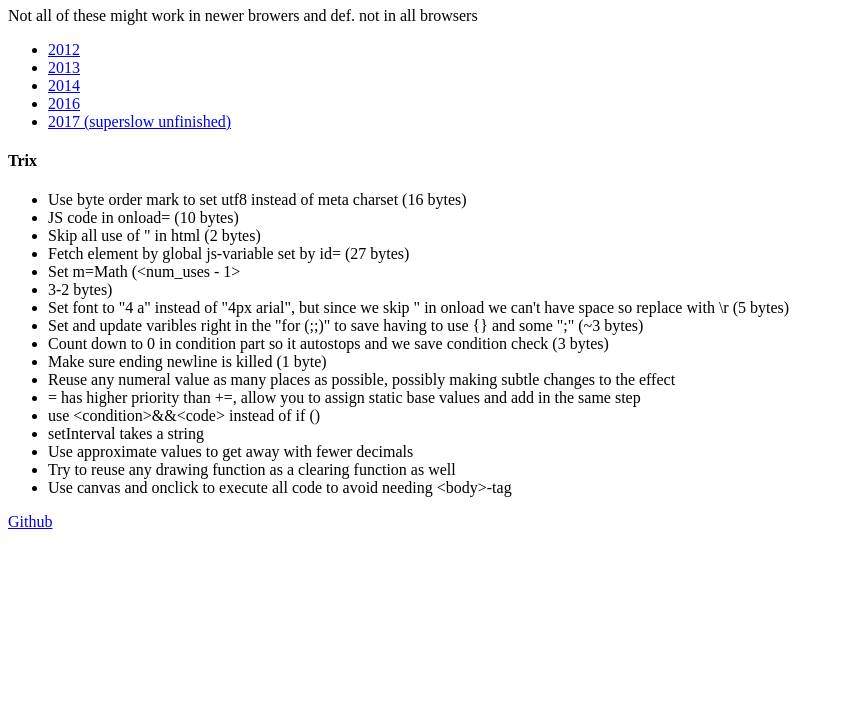
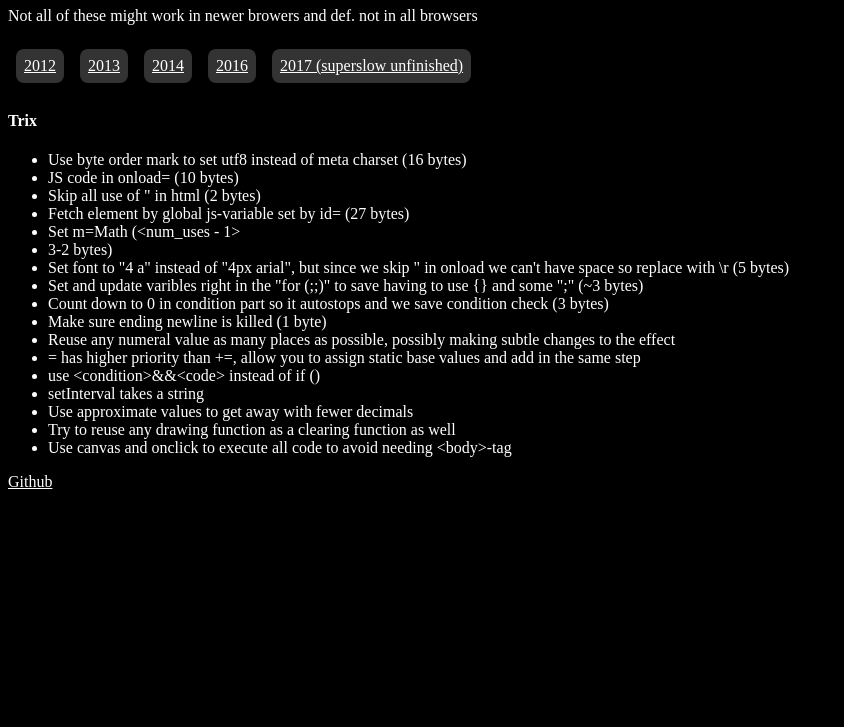
Before and after one commit to simeng/smallhtml, a plain HTML site: page index.html in a window 1280 px wide. Shown: the part 73-800 px from the top of the page, without its empty margins (0-844 px from the left). Drawn offline with Linux system fonts and the light colour scheme.

Commit message:
Add viewport

```diff
--- a/index.html
+++ b/index.html
@@ -1,25 +1,46 @@
 <!doctype html>
+<head>
+    <meta name="viewport" content="width=device-width, initial-scale=1">
+    <style>
+        nav {
+            display: flex;
+            flex-wrap: wrap;
+        }
+        nav div {
+            padding: .5em;
+            margin: .5em;
+            background: #333;
+            border-radius: .5em;
+        }
+        body {
+            background: black;
+        }
+        * {
+            color: white;
+        }
+    </style>
+</head>
 <body>
     <main>
         <h1>Entries</h1>
         <p>Not all of these might work in newer browers and def. not in all browsers</p>
-        <ul>
-            <li>
+        <nav>
+            <div>
                 <a href="2012/sunflower.html">2012</a>
-            </li>
-            <li>
+            </div>
+            <div>
                 <a href="2013/html2013_minified.min.new.html">2013</a>
-            </li>
-            <li>
+            </div>
+            <div>
                 <a href="2014/starfield.html">2014</a>
-            </li>
-            <li>
+            </div>
+            <div>
                 <a href="2016/vevteori.html">2016</a>
-            </li>
-            <li>
+            </div>
+            <div>
                 <a href="2017/simeng/plazm.html">2017 (superslow unfinished)</a>
-            </li>
-        </ul>
+            </div>
+        </nav>
         <h4>Trix</h4>
         <ul>
             <li> Use byte order mark to set utf8 instead of meta charset (16 bytes)
```
